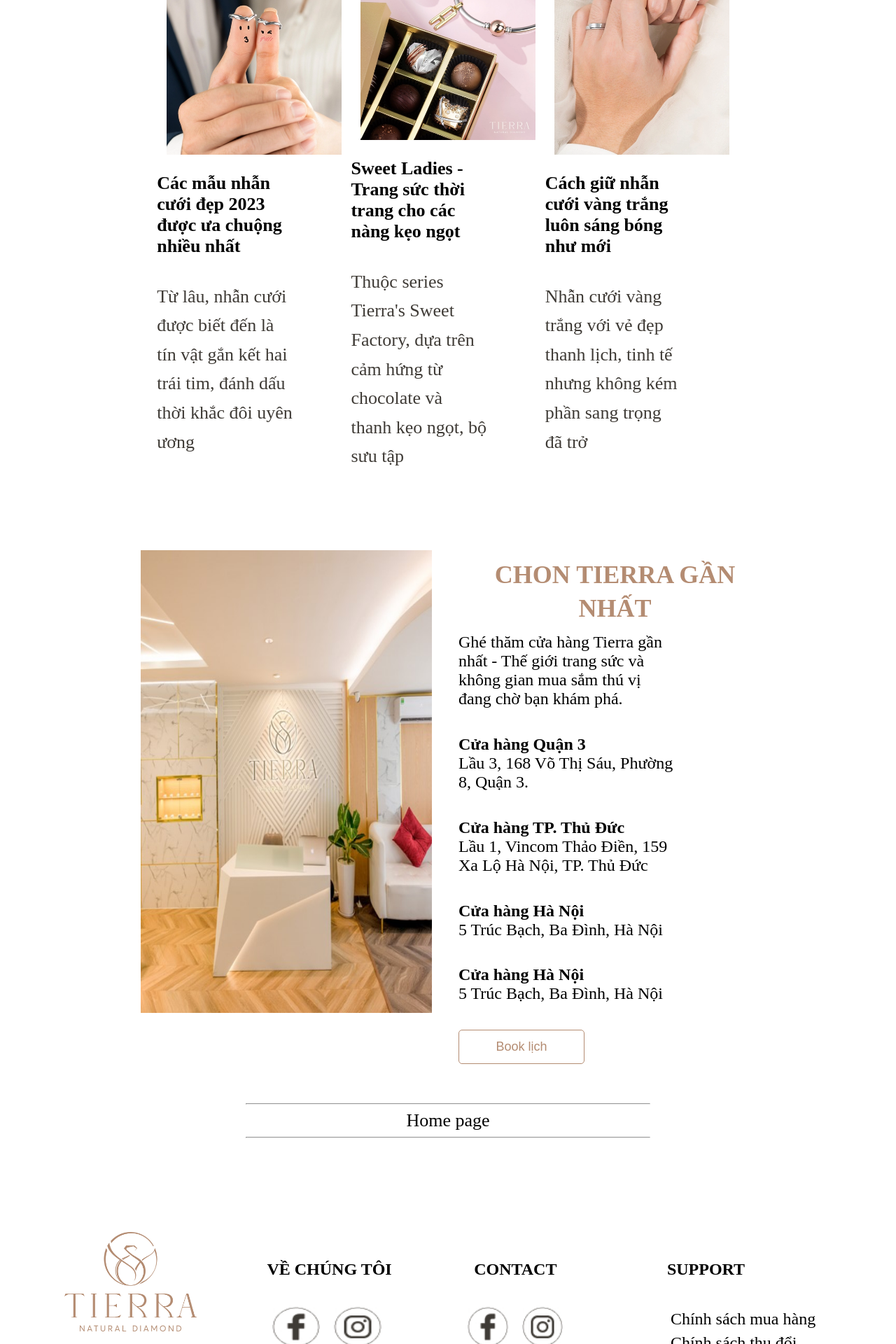
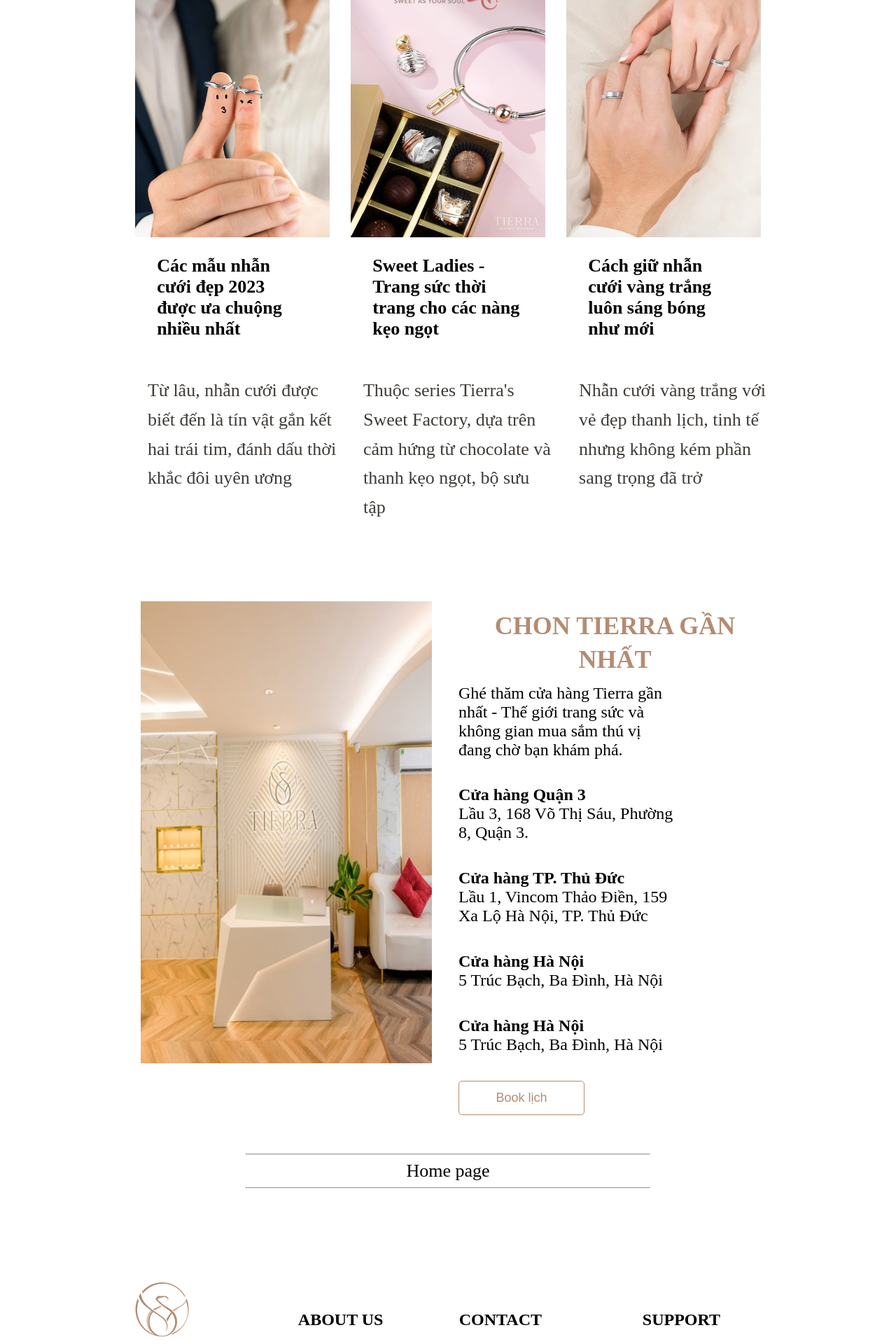
Before and after one commit to m3odev/sell-diamonds-website, a PHP site: page / in a window 1280 px wide. Shown: the part 3880-5800 px from the top of the page at 70% size. Run offline with PHP 8.4, Linux system fonts and the light colour scheme.

Commit message:
responsive

```diff
--- a/index.html
+++ b/index.html
@@ -288,28 +288,24 @@
                 </div>
 
                 <div class="footer-col">
-                    <h5>VỀ CHÚNG TÔI</h5>
+                    <h5>About us</h5>
                     <a href="facebook.com/tudeptrai260504" target="_blank">
-                        <img src="./img/facebook-1.jpg" alt="facebook" style="width: 38%;
-                    height: 22%;">
+                        <img src="./img/facebook-1.jpg" alt="facebook">
                     </a>
 
                     <a href="https://www.instagram.com/hoanganhtu26_/" target="_blank">
-                        <img src="./img/instagram-1.jpg" alt="instagram" style="width: 38%;
-                    height: 22%;">
+                        <img src="./img/instagram-1.jpg" alt="instagram">
                     </a>
                 </div>
 
-                <div class="footer-col" style="width: 17%;">
+                <div class="footer-col">
                     <h5 style="text-align: center;">Contact</h5>
                     <a href="facebook.com/tudeptrai260504" target="_blank">
-                        <img src="./img/facebook-1.jpg" alt="facebook" style="width: 38%;
-                    height: 22%;">
+                        <img src="./img/facebook-1.jpg" alt="facebook">
                     </a>
 
                     <a href="https://www.instagram.com/hoanganhtu26_/" target="_blank">
-                        <img src="./img/instagram-1.jpg" alt="instagram" style="width: 38%;
-                    height: 22%;">
+                        <img src="./img/instagram-1.jpg" alt="instagram">
                     </a>
                 </div>
 
--- a/style.css
+++ b/style.css
@@ -254,13 +254,13 @@
 .product-col h3,p {
   text-align: left;
 
-  margin-top: 10px;
+  /* margin-top: 10px; */
   margin-left: 33px;
 
   font-size: 22px;
 
-  max-width: 80%;
-  height: 46px;
+  /* max-width: 80%;
+  height: 46px; */
 
   line-height: 1.5;
 
@@ -310,7 +310,7 @@
   display: flex;
   flex-direction: row;
   justify-content: center;
-  align-items: center;
+  align-items: start;
 
   width: 80%;
 }
@@ -318,18 +318,18 @@
 #box-img h3 {
   max-width: 70%;
   font-size: 26px;
-
+/*
   text-align: left;
   float: left;
-  margin-left:-83px;
+  margin-left:-83px; */
 }
 
 .box-img-content {
   display: flex;
   flex-direction: column;
-  justify-content: center;
+  justify-content: start;
   align-items: center;
-  width: 30%;
+  width: 40%;
 
 }
 
@@ -340,13 +340,13 @@
 .box-img-content p {
   font-size: 26px;
   font-weight: 300;
-  max-width: 70%;
+  /* max-width: 70%; */
   height: auto;
   margin-bottom: 0;
   line-height: 1.6;
   text-overflow: ellipsis;
   text-align: left;
-  margin-left:-83px;
+  /* margin-left:-83px; */
 }
 
 .box-img-img {
@@ -458,6 +459,14 @@
 
 .footer-col img{
   width: 100%;
+}
+
+.footer-col a img {
+  width: 45px;
+  height: 45px;
+  display: inline;
+  margin-left: auto;
+  margin-right: auto;
 }
 
 .footer-col h5 {
```
Also changed, not shown: other parts of style.css (+44 -3 lines), style/responsiveIpad.css (added).
